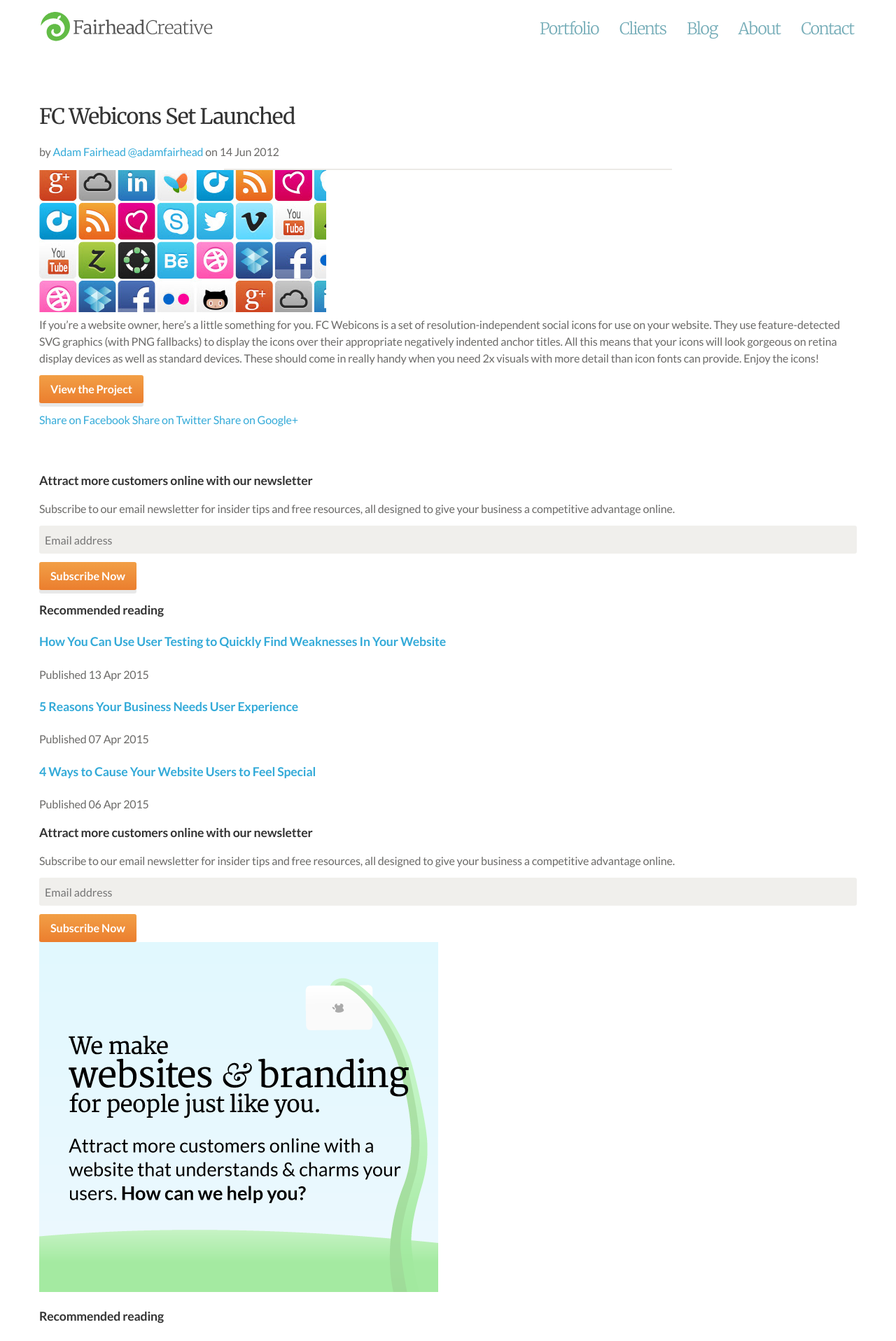
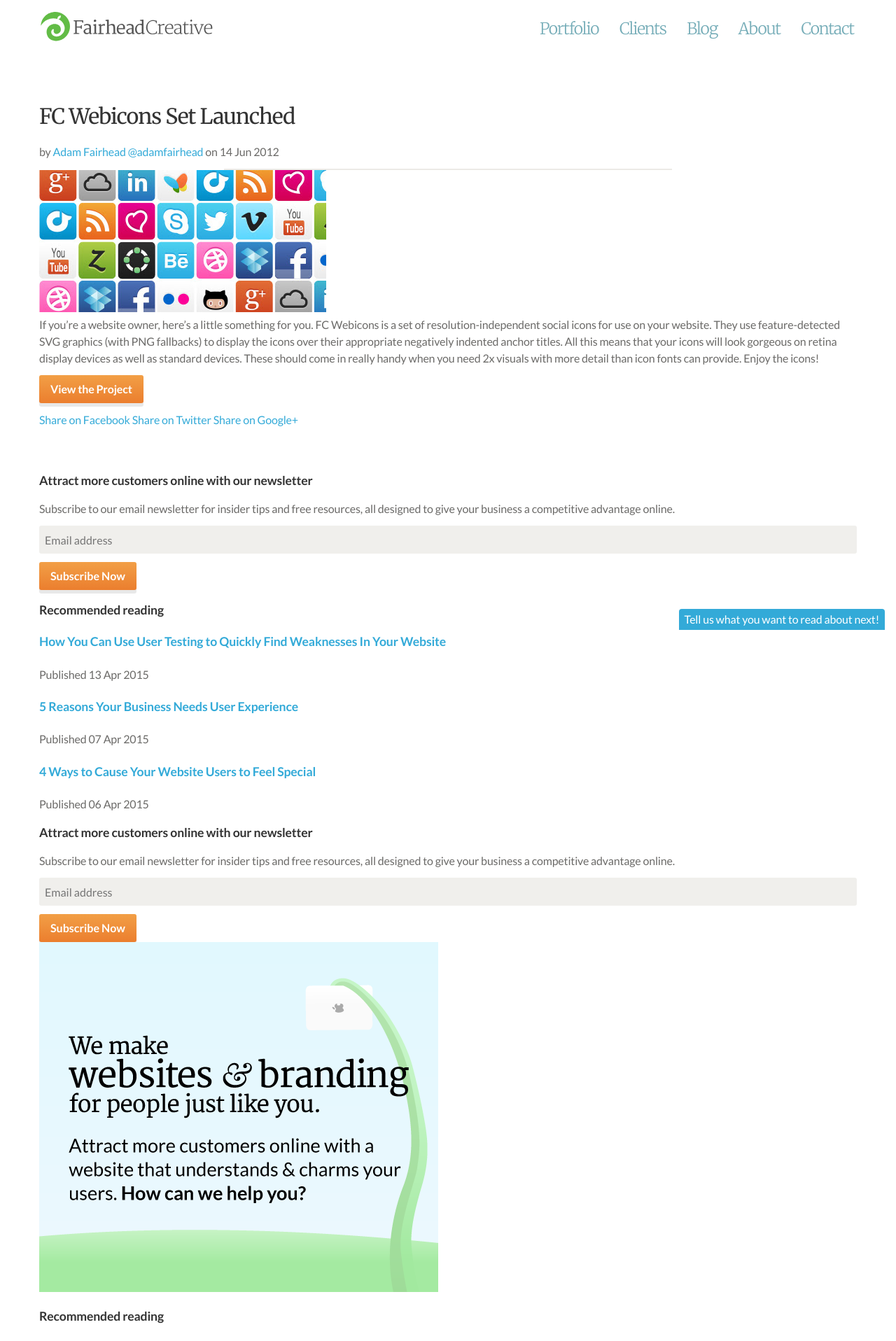
Before and after one commit to fairheadcreative/fairheadcreative, a Jekyll site: the page built from blog/_posts/2012-06-14-fc-webicons-set-launched.md, in a window 1280 px wide. Shown: the top 1916 px of the page at 70% size. Built offline with Jekyll 4.4.1, drawn with Linux system fonts in a browser that asks for light colours; Markdown is read by kramdown in place of the engine named in the settings.

Commit message:
Add blog survey

```diff
--- a/_layouts/blog.html
+++ b/_layouts/blog.html
@@ -81,3 +81,5 @@
   </form>
 </div>
 {% endif %}
+
+<a class="take-survey" href="https://fairheadcreative.wufoo.com/forms/p1ue40hy1jv1xor/" target="_blank">Tell us what you want to read about next!</a>
--- a/_sass/_blog.scss
+++ b/_sass/_blog.scss
@@ -356,3 +356,18 @@
     height: 70px;
   }
 }
+
+.take-survey {
+  display: none;
+
+  @include media($medium-screen) {
+    display: block;
+    position: fixed;
+    bottom: 0;
+    right: 1em;
+    background: #33aad8;
+    color: white;
+    padding: .2em .5em;
+    border-radius: 4px 4px 0 0
+  }
+}
```
